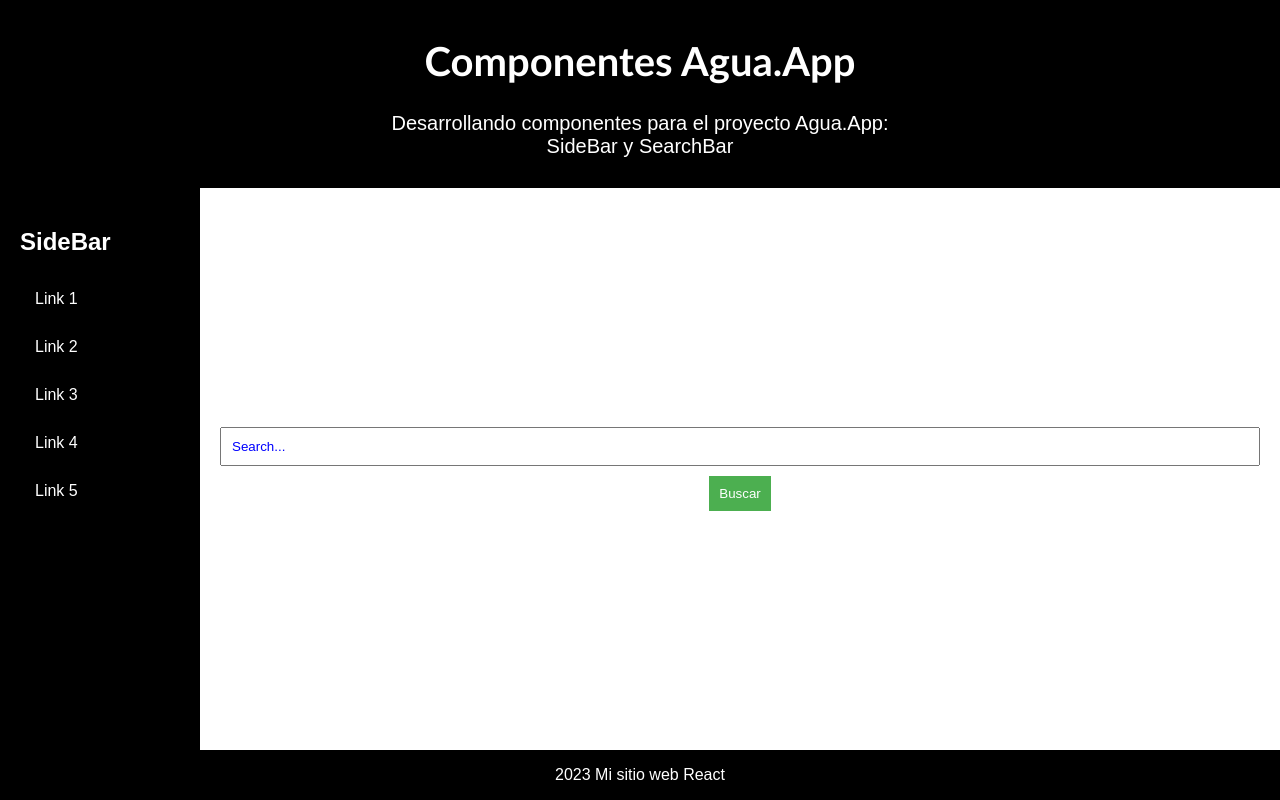
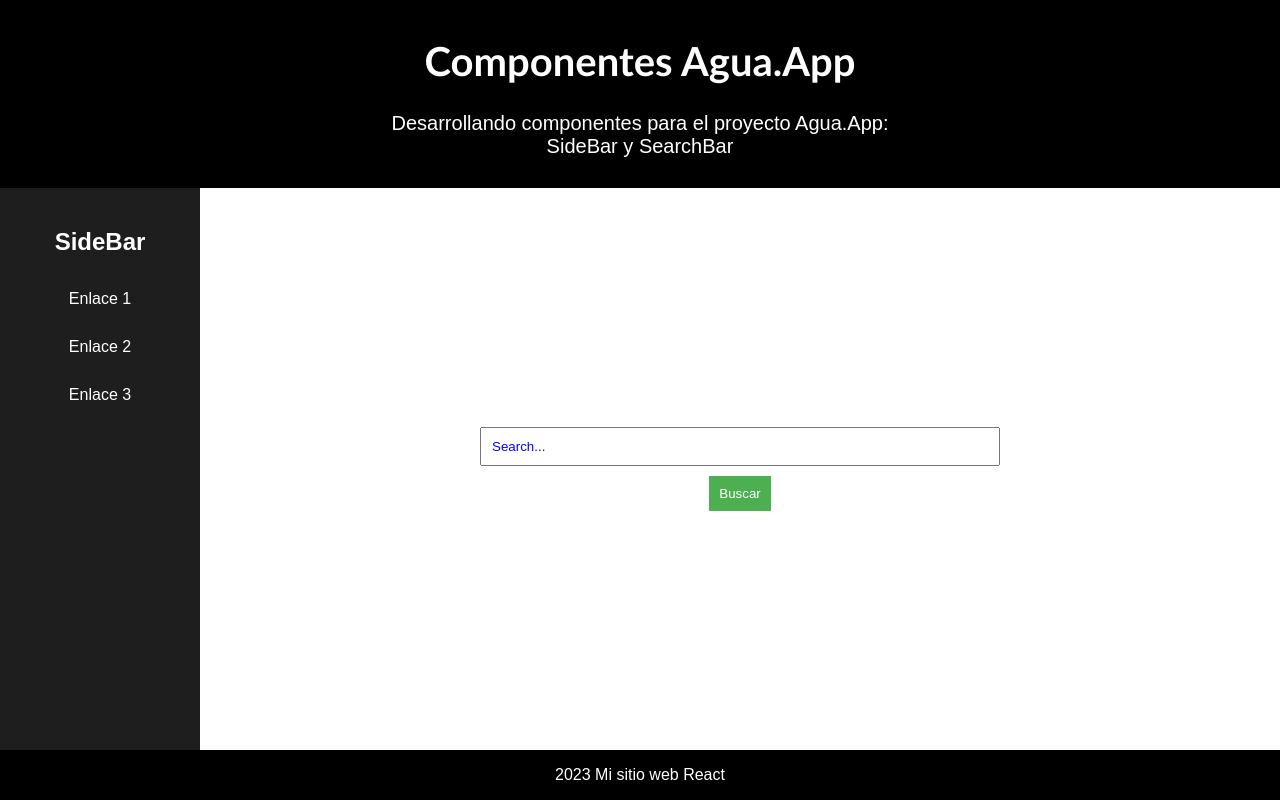
Before and after one commit to lucasjerez94/-practicing-react, a React (Create React App) app: page /Site1 in a window 1280 px wide. Built offline with nearby package versions, Linux system fonts and the light colour scheme.

Commit message:
nuevos cambios

```diff
--- a/package.json
+++ b/package.json
@@ -8,6 +8,7 @@
     "@testing-library/user-event": "^13.5.0",
     "react": "^18.2.0",
     "react-dom": "^18.2.0",
+    "react-router-dom": "^6.20.0",
     "react-scripts": "^5.0.1",
     "web-vitals": "^2.1.4"
   },
--- a/src/App.css
+++ b/src/App.css
@@ -1,4 +1,4 @@
-* {
+*{
   box-sizing: border-box;
 }
 
@@ -47,9 +47,10 @@ body {
 /*SIDEBAR*/
 .container-sidebar{
   width: 200px;
-  background-color: rgb(0, 0, 0);
+  background-color: rgb(30, 30, 30);
   color: white;
   padding: 20px;
+  text-align: center;
 }
 
 .nav-sidebar ul {
@@ -60,6 +61,7 @@ body {
 
 .nav-sidebar li {
   padding: 15px;
+  cursor: pointer;
 }
 
 .nav-sidebar a {
@@ -84,7 +86,7 @@ body {
 }
 
 .input-searchbar {
-  width: 100%;
+  width: 50%;
   padding: 10px;
   margin-bottom: 10px;
 }
--- a/src/App.jsx
+++ b/src/App.jsx
@@ -1,15 +1,26 @@
+import { BrowserRouter as Router, Routes, Route } from 'react-router-dom';
 import {Header} from './components/Header/Header';
 import {Maincontent} from './components/MainContent/Maincontent';
+import {Site1} from './components/MainContent/pages/Site1';
+import {Site2} from './components/MainContent/pages/Site2';
+import {Site3} from './components/MainContent/pages/Site3';
 import {Footer} from './components/Footer/Footer';
 import '../src/App.css';
 
 function App() {
   return (
-    <div id='root' >
-      <Header />
-      <Maincontent />
-      <Footer />
-    </div>
+    <Router>
+      <div id='root' >
+        <Header />
+        <Maincontent />
+        <Routes>
+          <Route path="/Site1" element={Site1} />
+          <Route path="/Site2" element={Site2} />
+          <Route path="/Site3" element={Site3} />
+        </Routes>
+        <Footer />
+      </div>
+    </Router>
   );
 };
 
--- a/src/components/MainContent/Sidebar.jsx
+++ b/src/components/MainContent/Sidebar.jsx
@@ -1,16 +1,17 @@
+import { Link } from 'react-router-dom';
+
 export const Sidebar = () => {
+
     return(
         <div className="container-sidebar">
             <h2 className="h2-sidebar">SideBar</h2>
             <nav className="nav-sidebar">
                 <ul className="ul-sidebar">
-                    <li><a href="#">Link 1</a></li>
-                    <li><a href="#">Link 2</a></li>
-                    <li><a href="#">Link 3</a></li>
-                    <li><a href="#">Link 4</a></li>
-                    <li><a href="#">Link 5</a></li>
+                    <li><Link to="/Site1">Enlace 1</Link></li>
+                    <li><Link to="/Site2">Enlace 2</Link></li>
+                    <li><Link to="/Site3">Enlace 3</Link></li>
                 </ul>
             </nav>
         </div>
-    );
-};
+        );
+    };
--- /dev/null
+++ b/src/components/MainContent/pages/Site1.jsx
@@ -0,0 +1,8 @@
+export const Site1 = () => {
+    return(
+        <div className="container-site1">
+            <h3>Contenido del Enlace 1</h3>
+            <p>Este es el contenido del Enlace 1.</p>
+        </div>
+    );
+};
--- /dev/null
+++ b/src/components/MainContent/pages/Site2.jsx
@@ -0,0 +1,8 @@
+export const Site2 = () => {
+    return(
+        <div className="container-site2">
+            <h3>Contenido del Enlace 2</h3>
+            <p>Este es el contenido del Enlace 2.</p>
+        </div>
+    );
+};
--- /dev/null
+++ b/src/components/MainContent/pages/Site3.jsx
@@ -0,0 +1,8 @@
+export const Site3 = () => {
+    return(
+        <div className="container-site3">
+            <h3>Contenido del Enlace 3</h3>
+            <p>Este es el contenido del Enlace 3.</p>
+        </div>
+    );
+};
--- a/src/index.js
+++ b/src/index.js
@@ -5,6 +5,6 @@ import App from './App';
 const root = ReactDOM.createRoot(document.getElementById('root'));
 root.render(
   <React.StrictMode>
-    <App />
+      <App />
   </React.StrictMode>
 );
```
Also changed, not shown: 1 other file (tests, documents, lock files or other folders).
